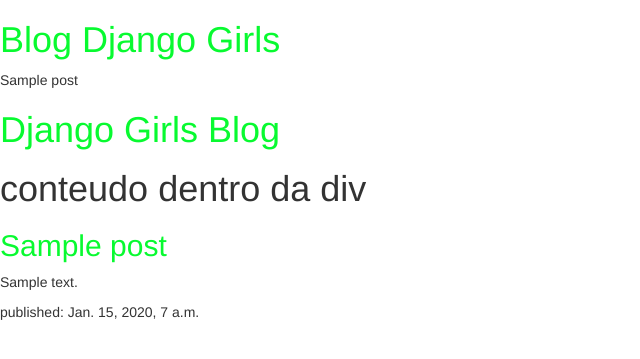
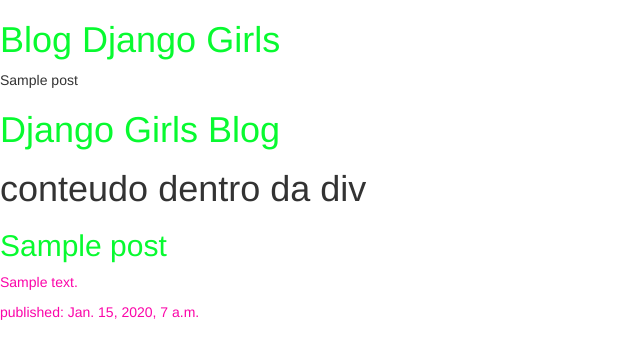
Before and after one commit to RentonAires/django_girls2, a Django app: page / in a window 1280 px wide. Shown: the top 359 px of the page, without its empty margins (0-640 px from the left). Run offline with Django 3.2, Linux system fonts and the light colour scheme; tables that the repository leaves empty hold one stand-in row (values such as "Sample post"); some libraries are stand-ins or nearby versions.

Commit message:
alteracao css

```diff
--- a/blog/static/css/blog.css
+++ b/blog/static/css/blog.css
@@ -1,3 +1,7 @@
 h1 a, h2 a {
     color: #08fa30;
 }
+
+p {
+    color: #fb05a9;
+}
--- a/blog/templates/blog/post_list.html
+++ b/blog/templates/blog/post_list.html
@@ -3,7 +3,7 @@
     <head>
         <link rel="stylesheet" href="//maxcdn.bootstrapcdn.com/bootstrap/3.2.0/css/bootstrap.min.css">
         <link rel="stylesheet" href="//maxcdn.bootstrapcdn.com/bootstrap/3.2.0/css/bootstrap-theme.min.css">
-        <link rel="stylesheet" href="{% static 'css/blog.css' %}"> <!-- -->
+        <link rel="stylesheet" href="{% static 'css/blog.css' %}"> <!-- it -->
         <title>noticias blog!</title>
     </head>
     <body>
```
